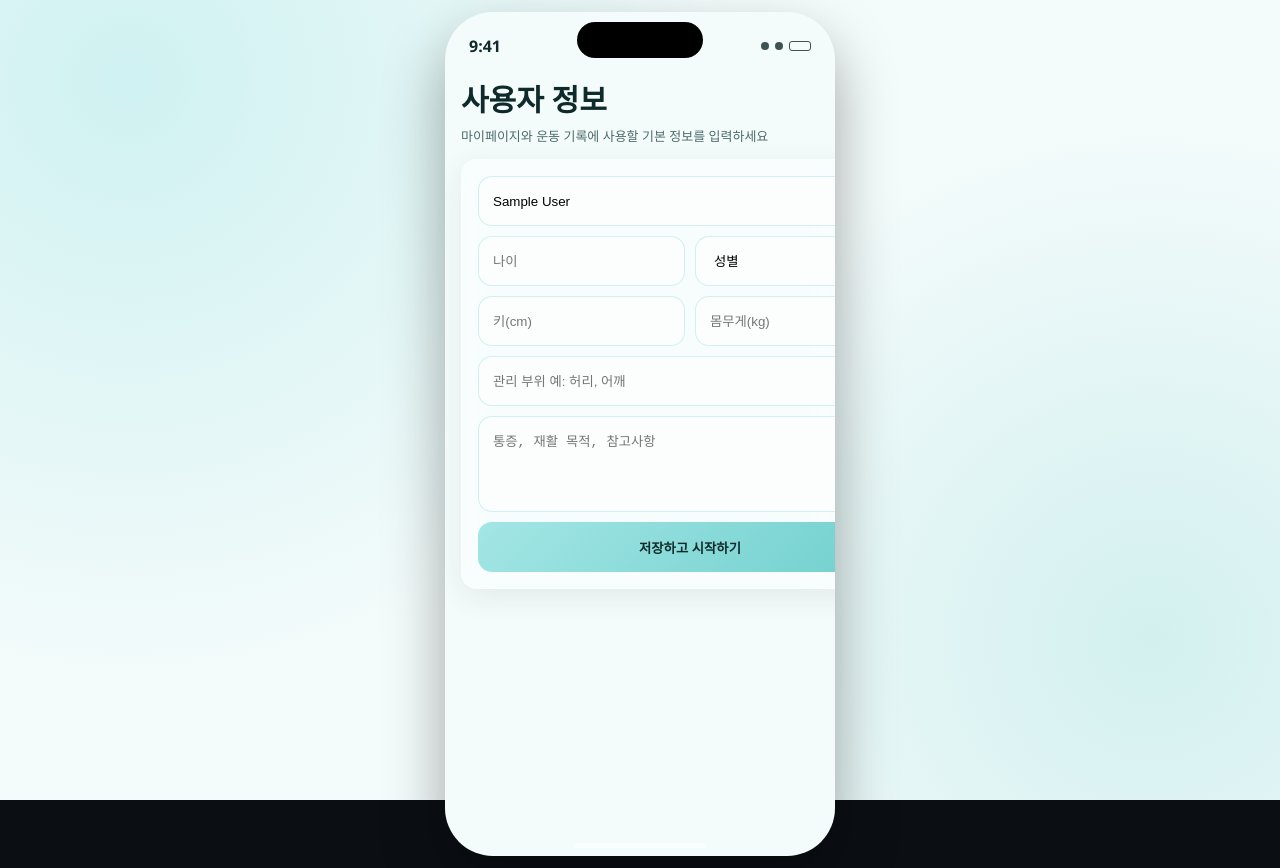
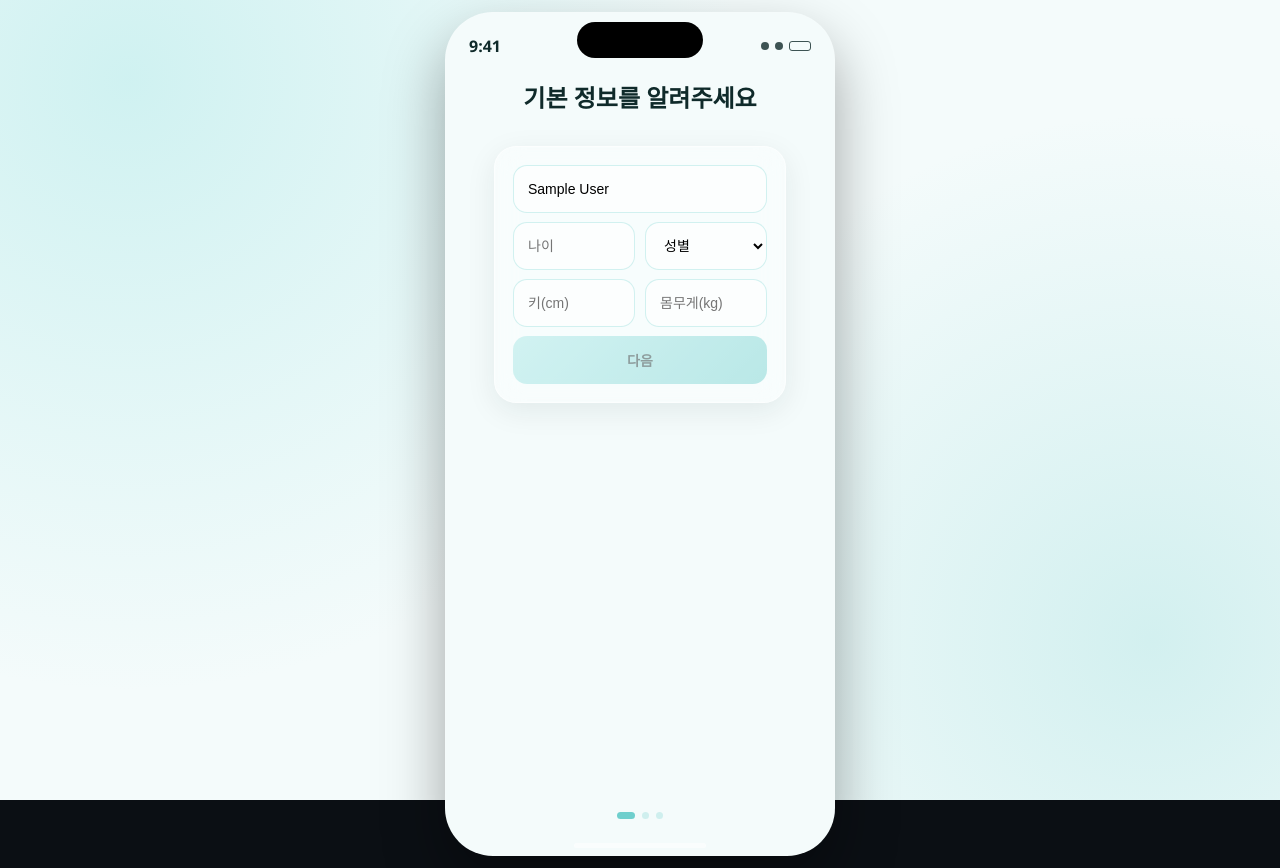
Before and after one commit to Capstone-Design-AI-Personal-Trainer/ARA, a React (Vite) app: page /profile-setup in a window 1280 px wide. Built offline with nearby package versions, Linux system fonts and the light colour scheme; sample sign-in values are in the browser's storage; a web font is replaced by a local one.

Commit message:
Refine profile onboarding layout

```diff
--- a/src/app-shell.css
+++ b/src/app-shell.css
@@ -125,6 +125,12 @@ a { color: inherit; text-decoration: none; }
 
 .app-shell-react.no-scroll {
   overflow: hidden;
+}
+.app-shell-react.profile-setup-shell {
+  display: flex;
+  align-items: stretch;
+  justify-content: center;
+  padding: 72px var(--side-padding) 28px;
 }
 
 .screen-react {
@@ -375,6 +381,140 @@ a { color: inherit; text-decoration: none; }
   padding-top: 14px;
   resize: vertical;
 }
+.profile-setup-screen {
+  width: 100%;
+  max-width: 292px;
+  min-height: 100%;
+  grid-template-rows: 54px minmax(0, 1fr) 16px;
+  align-content: stretch;
+  gap: 8px;
+  margin: 0 auto;
+}
+.profile-setup-screen > * {
+  min-width: 0;
+}
+.profile-setup-form {
+  width: 100%;
+  gap: 9px;
+  padding: 18px;
+  border-radius: 22px;
+}
+.profile-setup-form .field-react,
+.profile-setup-form .btn-react {
+  min-width: 0;
+  height: 48px;
+  border-radius: 14px;
+  font-size: 14px;
+}
+.profile-setup-form .profile-textarea {
+  min-height: 68px;
+  padding-top: 12px;
+  line-height: 1.35;
+}
+.profile-stepper {
+  display: flex;
+  justify-content: center;
+  gap: 7px;
+  align-self: end;
+  padding: 0;
+}
+.profile-stepper span {
+  width: 7px;
+  height: 7px;
+  border-radius: 999px;
+  background: rgba(111,207,205,0.28);
+  transition: width 0.2s ease, background-color 0.2s ease;
+}
+.profile-stepper span.active {
+  width: 18px;
+  background: #6fcfcd;
+}
+.profile-stepper span.done {
+  background: rgba(111,207,205,0.58);
+}
+.profile-onboarding-head h1 {
+  margin: 0;
+  color: var(--text);
+  font-size: 24px;
+  line-height: 1.18;
+  text-align: center;
+}
+.profile-onboarding-main {
+  display: grid;
+  align-content: center;
+  justify-items: center;
+  gap: 12px;
+  width: 100%;
+  min-height: 0;
+}
+.profile-setup-form .btn-react:disabled,
+.profile-onboarding-actions .btn-react:disabled {
+  opacity: 0.45;
+}
+.profile-pain-panel {
+  display: grid;
+  justify-items: center;
+  gap: 10px;
+  width: 100%;
+}
+.profile-body-picker {
+  width: 100%;
+  max-width: 198px;
+  aspect-ratio: 220 / 300;
+  margin-top: 0;
+  border-radius: 32px;
+}
+.profile-pain-card {
+  width: 100%;
+  padding: 12px 14px 10px;
+  border-radius: 18px;
+}
+.profile-pain-card .pain-slider-value {
+  margin-bottom: 4px;
+}
+.profile-pain-card .pain-slider-value span {
+  font-size: 28px;
+}
+.profile-pain-card .pain-slider {
+  height: 30px;
+}
+.profile-onboarding-actions {
+  width: 100%;
+  display: grid;
+  grid-template-columns: 0.8fr 1.2fr;
+  gap: 8px;
+}
+.profile-onboarding-actions .btn-react {
+  height: 48px;
+  border-radius: 16px;
+}
+.profile-summary-card {
+  width: 100%;
+  display: grid;
+  gap: 10px;
+  padding: 20px;
+  border-radius: 22px;
+}
+.profile-summary-card div {
+  display: flex;
+  align-items: center;
+  justify-content: space-between;
+  gap: 12px;
+  min-height: 34px;
+  border-bottom: 1px solid rgba(111,207,205,0.18);
+}
+.profile-summary-card div:last-child {
+  border-bottom: 0;
+}
+.profile-summary-card span {
+  color: var(--muted);
+  font-size: 13px;
+}
+.profile-summary-card strong {
+  color: var(--text);
+  font-size: 14px;
+  text-align: right;
+}
 .theme-light .my-card {
   background: rgba(255,255,255,0.7);
   border-color: rgba(111, 207, 205, 0.34);
@@ -503,7 +643,7 @@ a { color: inherit; text-decoration: none; }
   font-weight: 700;
 }
 
-\.diagnosis-screen {
+.diagnosis-screen {
   background: #05070a;
   border-radius: 26px;
   padding: 10px;
@@ -593,6 +733,15 @@ a { color: inherit; text-decoration: none; }
 .diag-hotspot-ankle.active {
   width: 52px;
   height: 28px;
+}
+.diag-hotspot-waist {
+  width: 54px;
+  height: 30px;
+  border-radius: 999px;
+}
+.diag-hotspot-waist.active {
+  width: 54px;
+  height: 30px;
 }
 .diag-ripple {
   position: absolute;
--- a/src/components/AppLayout.jsx
+++ b/src/components/AppLayout.jsx
@@ -54,7 +54,11 @@ export default function AppLayout() {
 
   const toggleTheme = () => setTheme((prev) => (prev === "light" ? "dark" : "light"));
   const isActiveTab = (to) => pathname === to || pathname.startsWith(`${to}/`);
-  const appShellClass = pathname === "/home" ? "app-shell-react no-scroll" : "app-shell-react";
+  const appShellClass = pathname === "/home"
+    ? "app-shell-react no-scroll"
+    : pathname === "/profile-setup"
+      ? "app-shell-react profile-setup-shell"
+      : "app-shell-react";
   const appContextValue = { theme, isDark, diagnosis, setDiagnosis };
 
   return (
--- a/src/features/userProfile/ProfileSetupPage.jsx
+++ b/src/features/userProfile/ProfileSetupPage.jsx
@@ -1,11 +1,30 @@
 import React from "react";
 import { useNavigate } from "react-router-dom";
+import { apiFetch } from "../../api";
 import SequentialScreen from "../../components/SequentialScreen";
 import { buildInitialUserProfile, saveUserProfile } from "./userProfileStore";
 
+const BODY_PARTS = [
+  { id: "head", label: "머리", x: 50, y: 11 },
+  { id: "shoulder", label: "어깨", x: 50, y: 25 },
+  { id: "waist", label: "허리", x: 50, y: 49 },
+  { id: "knee", label: "무릎", x: 50, y: 73 },
+  { id: "ankle", label: "발목", x: 50, y: 94 },
+];
+
+function partLabel(id) {
+  return BODY_PARTS.find((part) => part.id === id)?.label || "";
+}
+
 export default function ProfileSetupPage() {
   const navigate = useNavigate();
+  const [step, setStep] = React.useState(0);
   const [profile, setProfile] = React.useState(() => buildInitialUserProfile());
+  const [selectedPart, setSelectedPart] = React.useState(profile.painPart || "");
+  const [painLevel, setPainLevel] = React.useState(Number(profile.painLevel || 5));
+  const [ripplePart, setRipplePart] = React.useState(null);
+  const [rippleKey, setRippleKey] = React.useState(0);
+  const [saving, setSaving] = React.useState(false);
 
   React.useEffect(() => {
     if (!localStorage.getItem("token")) {
@@ -18,39 +37,63 @@ export default function ProfileSetupPage() {
     setProfile((prev) => ({ ...prev, [name]: value }));
   };
 
-  const onSubmit = (event) => {
-    event.preventDefault();
-    saveUserProfile(profile);
+  const canContinueBasic = Boolean(profile.name && profile.age && profile.gender && profile.heightCm && profile.weightKg);
+  const selectedPartLabel = partLabel(selectedPart);
+
+  const saveAndStart = async () => {
+    if (!selectedPart) return;
+
+    const finalProfile = {
+      ...profile,
+      painPart: selectedPart,
+      painLevel,
+      targetAreas: selectedPartLabel,
+      bio: profile.bio || `통증 강도 ${painLevel}/10`,
+    };
+
+    setSaving(true);
+    const cachedProfile = saveUserProfile(finalProfile);
+
+    try {
+      await apiFetch("/api/users/profile", {
+        method: "PUT",
+        body: JSON.stringify({
+          name: cachedProfile.name,
+          heightCm: Number(cachedProfile.heightCm),
+          weightKg: Number(cachedProfile.weightKg),
+          targetAreas: cachedProfile.targetAreas,
+          bio: cachedProfile.bio,
+        }),
+      });
+    } catch (error) {
+      console.error("Failed to sync profile setup:", error);
+    } finally {
+      setSaving(false);
       navigate("/home", { replace: true });
+    }
   };
+
+  const title = [
+    "기본 정보를 알려주세요",
+    "어느 부위가 불편하신가요?",
+    "준비가 끝났어요",
+  ][step];
 
   return (
     <SequentialScreen className="screen-react profile-setup-screen">
-      <header className="hero-react">
-        <h1>사용자 정보</h1>
-        <p>마이페이지와 운동 기록에 사용할 기본 정보를 입력하세요</p>
+      <header className="profile-onboarding-head">
+        <h1>{title}</h1>
       </header>
 
-      <form className="glass-react card-react stack" onSubmit={onSubmit}>
-        <input
-          className="field-react"
-          name="name"
-          placeholder="이름"
-          value={profile.name}
-          onChange={onChange}
-          required
-        />
+      <div className="profile-onboarding-main">
+        {step === 0 ? (
+          <>
+
+          <div className="glass-react card-react stack profile-setup-form">
+            <input className="field-react" name="name" placeholder="이름" value={profile.name} onChange={onChange} required />
             <div className="row-2">
-          <input
-            className="field-react"
-            name="age"
-            placeholder="나이"
-            type="number"
-            min="1"
-            value={profile.age}
-            onChange={onChange}
-          />
-          <select className="field-react" name="gender" value={profile.gender} onChange={onChange}>
+              <input className="field-react" name="age" placeholder="나이" type="number" min="1" value={profile.age} onChange={onChange} required />
+              <select className="field-react" name="gender" value={profile.gender} onChange={onChange} required>
                 <option value="">성별</option>
                 <option value="여성">여성</option>
                 <option value="남성">남성</option>
@@ -59,46 +102,115 @@ export default function ProfileSetupPage() {
               </select>
             </div>
             <div className="row-2">
+              <input className="field-react" name="heightCm" placeholder="키(cm)" type="number" min="1" value={profile.heightCm} onChange={onChange} required />
+              <input className="field-react" name="weightKg" placeholder="몸무게(kg)" type="number" min="1" value={profile.weightKg} onChange={onChange} required />
+            </div>
+            <button className="btn-react primary" type="button" disabled={!canContinueBasic} onClick={() => setStep(1)}>
+              다음
+            </button>
+          </div>
+          </>
+        ) : null}
+
+        {step === 1 ? (
+          <>
+
+          <div className="profile-pain-panel">
+            <div className="diag-body-wrap profile-body-picker">
+              <svg viewBox="0 0 220 420" className="diag-skeleton" aria-hidden="true">
+                <defs>
+                  <radialGradient id="profileDiagAura" cx="50%" cy="42%" r="58%">
+                    <stop offset="0%" stopColor="rgba(105, 181, 238, 0.2)" />
+                    <stop offset="100%" stopColor="rgba(105, 181, 238, 0)" />
+                  </radialGradient>
+                </defs>
+                <ellipse cx="110" cy="196" rx="84" ry="168" fill="url(#profileDiagAura)" />
+                <g className="diag-skeleton-lines">
+                  <line x1="110" y1="70" x2="110" y2="155" />
+                  <line x1="110" y1="90" x2="75" y2="165" />
+                  <line x1="110" y1="90" x2="145" y2="165" />
+                  <line x1="110" y1="155" x2="110" y2="320" />
+                  <line x1="95" y1="190" x2="95" y2="356" />
+                  <line x1="125" y1="190" x2="125" y2="356" />
+                  <circle cx="110" cy="52" r="25" />
+                </g>
+              </svg>
+
+              {BODY_PARTS.map((part) => {
+                const active = selectedPart === part.id;
+                return (
+                  <button
+                    key={part.id}
+                    className={[
+                      "diag-hotspot",
+                      `diag-hotspot-${part.id}`,
+                      active ? "active" : "",
+                    ].filter(Boolean).join(" ")}
+                    style={{ left: `${part.x}%`, top: `${part.y}%` }}
+                    onClick={() => {
+                      setSelectedPart(part.id);
+                      setRipplePart(part.id);
+                      setRippleKey((prev) => prev + 1);
+                    }}
+                    aria-label={part.label}
+                  >
+                    {ripplePart === part.id ? <span key={`${part.id}-${rippleKey}`} className="diag-ripple" aria-hidden="true" /> : null}
+                  </button>
+                );
+              })}
+            </div>
+
+            <div className="pain-slider-card profile-pain-card">
+              <div className="pain-slider-value">
+                <span>{painLevel}</span>
+                <small>/ 10</small>
+              </div>
               <input
-            className="field-react"
-            name="heightCm"
-            placeholder="키(cm)"
-            type="number"
-            min="1"
-            value={profile.heightCm}
-            onChange={onChange}
-            required
-          />
-          <input
-            className="field-react"
-            name="weightKg"
-            placeholder="몸무게(kg)"
-            type="number"
-            min="1"
-            value={profile.weightKg}
-            onChange={onChange}
-            required
+                className="pain-slider"
+                type="range"
+                min="0"
+                max="10"
+                step="1"
+                value={painLevel}
+                onChange={(event) => setPainLevel(Number(event.target.value))}
+                aria-label="현재 통증의 정도"
               />
             </div>
-        <input
-          className="field-react"
-          name="targetAreas"
-          placeholder="관리 부위 예: 허리, 어깨"
-          value={profile.targetAreas}
-          onChange={onChange}
-          required
-        />
-        <textarea
-          className="field-react profile-textarea"
-          name="bio"
-          placeholder="통증, 재활 목적, 참고사항"
-          value={profile.bio}
-          onChange={onChange}
-        />
-        <button className="btn-react primary" type="submit">
-          저장하고 시작하기
+          </div>
+
+          <div className="profile-onboarding-actions">
+            <button className="btn-react" type="button" onClick={() => setStep(0)}>이전</button>
+            <button className="btn-react primary" type="button" disabled={!selectedPart} onClick={() => setStep(2)}>다음</button>
+          </div>
+          </>
+        ) : null}
+
+        {step === 2 ? (
+          <>
+
+          <div className="glass-react card-react profile-summary-card">
+            <div><span>이름</span><strong>{profile.name}</strong></div>
+            <div><span>기본 정보</span><strong>{profile.age}세 · {profile.gender}</strong></div>
+            <div><span>신체 정보</span><strong>{profile.heightCm}cm · {profile.weightKg}kg</strong></div>
+            <div><span>관리 부위</span><strong>{selectedPartLabel}</strong></div>
+            <div><span>통증 강도</span><strong>{painLevel}/10</strong></div>
+          </div>
+
+          <div className="profile-onboarding-actions">
+            <button className="btn-react" type="button" onClick={() => setStep(1)}>이전</button>
+            <button className="btn-react primary" type="button" onClick={saveAndStart} disabled={saving}>
+              {saving ? "저장 중..." : "시작하기"}
             </button>
-      </form>
+          </div>
+          </>
+        ) : null}
+      </div>
+
+      <div className="profile-stepper" aria-label="사용자 정보 입력 단계">
+        {[0, 1, 2].map((item) => (
+          <span key={item} className={item === step ? "active" : item < step ? "done" : ""} />
+        ))}
+      </div>
     </SequentialScreen>
   );
 }
--- a/src/features/userProfile/userProfileStore.js
+++ b/src/features/userProfile/userProfileStore.js
@@ -7,6 +7,8 @@ export const emptyUserProfile = {
   heightCm: "",
   weightKg: "",
   targetAreas: "",
+  painPart: "",
+  painLevel: "",
   bio: "",
 };
 
@@ -60,6 +62,8 @@ export function saveUserProfile(profile) {
     heightCm: String(profile.heightCm || "").trim(),
     weightKg: String(profile.weightKg || "").trim(),
     targetAreas: String(profile.targetAreas || "").trim(),
+    painPart: String(profile.painPart || "").trim(),
+    painLevel: String(profile.painLevel || "").trim(),
     bio: String(profile.bio || "").trim(),
     updatedAt: new Date().toISOString(),
   };
```
Lines whose indentation alone changed are shown as unchanged.
